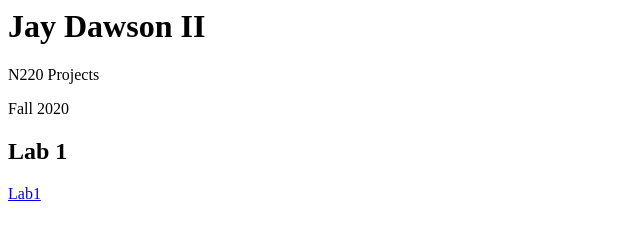
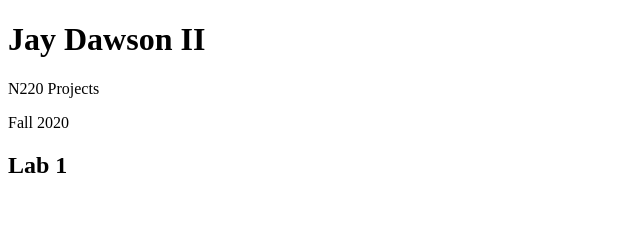
Before and after one commit to jdayxjr/n220fall2020, a plain HTML site: page index.html in a window 1280 px wide. Shown: the whole page, without its empty margins (0-640 px from the left). Drawn offline with Linux system fonts and the light colour scheme.

Commit message:
changed home index

```diff
--- a/index.html
+++ b/index.html
@@ -1,10 +1,16 @@
-<html>
+<!DOCTYPE html>
+<html lang="en">
+  <head>
+    <meta charset="UTF-8" />
+    <meta name="viewport" content="width=device-width, initial-scale=1.0" />
+    <title>Document</title>
+  </head>
   <body>
     <h1>Jay Dawson II</h1>
     <p>N220 Projects</p>
     <p>Fall 2020</p>
 
     <h2>Lab 1</h2>
-    <p><a href="labs/lab1/.index.html">Lab1</a></p>
+    <p><a href="labs/lab1/.index.html"></a></p>
   </body>
 </html>
```
Also changed, not shown: labs/lab1/index.html (deleted, +0 -9 lines).
